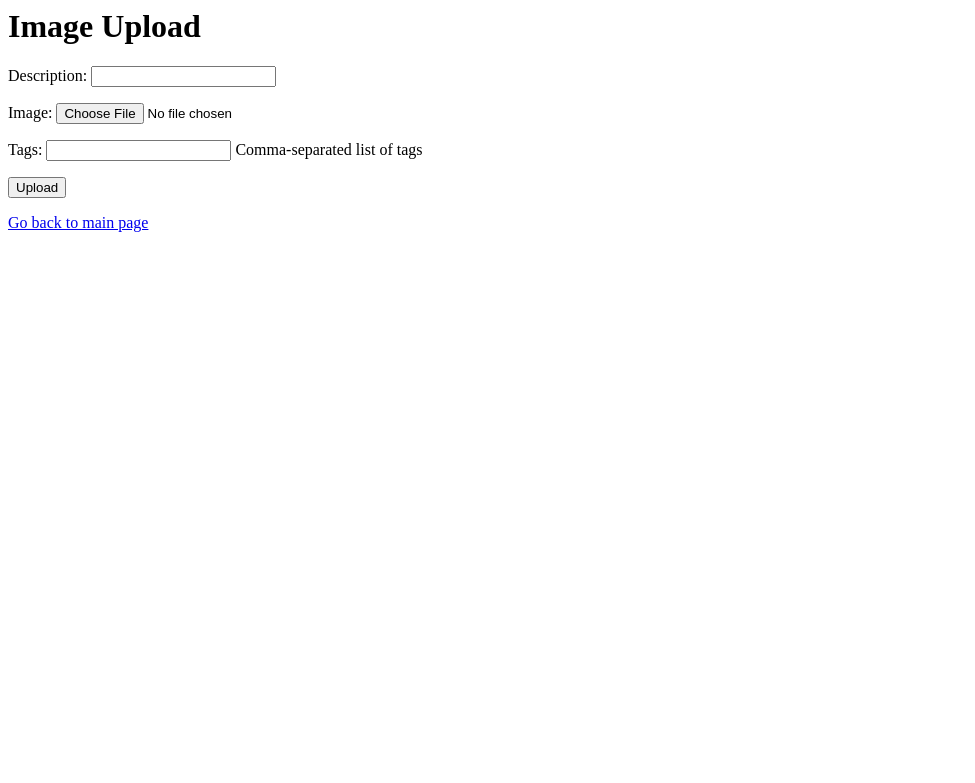
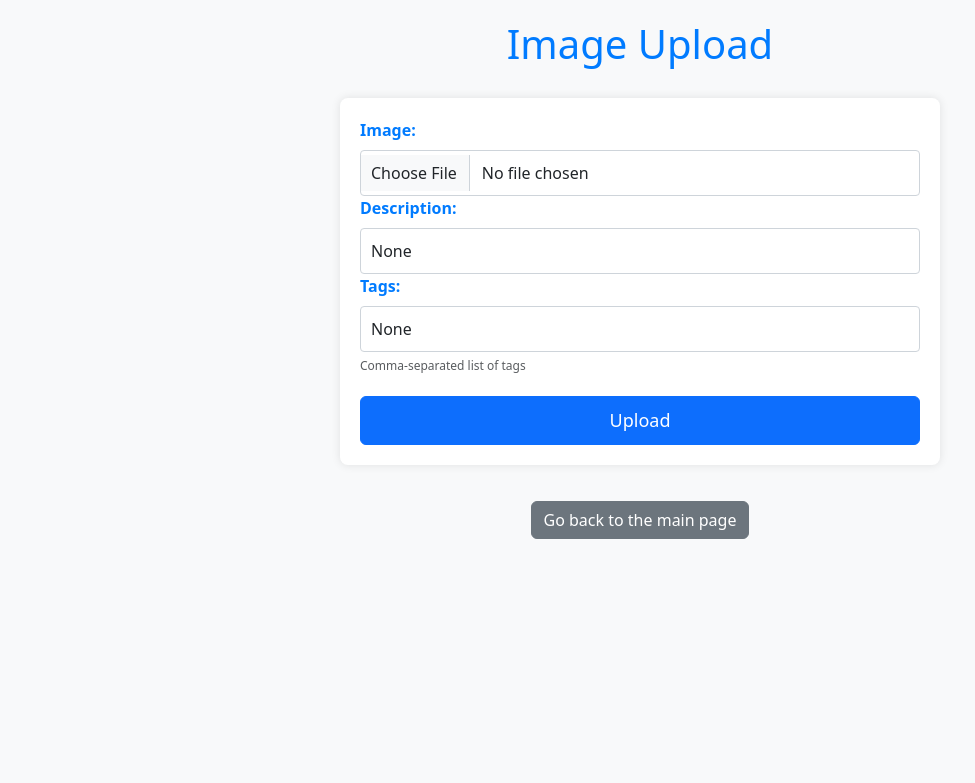
Before and after one commit to TecJoJo/DjangoGallerySite, a Django app: page /gallery/image_upload in a window 1280 px wide. Shown: the top 783 px of the page, without its empty margins (0-975 px from the left). Run offline with Django 4.2, Linux system fonts and the light colour scheme.

Commit message:
basic styling with bootstrap5 on gallery

```diff
--- a/mysite/gallery/forms.py
+++ b/mysite/gallery/forms.py
@@ -4,4 +4,4 @@ from .models import Post
 class UploadForm(forms.ModelForm):
     class Meta:
         model = Post
-        fields = ['description', 'image',"tags"]
+        fields = ['image','description',"tags"]
--- a/mysite/gallery/templates/gallery/upload.html
+++ b/mysite/gallery/templates/gallery/upload.html
@@ -1,8 +1,109 @@
-<h1>Image Upload</h1>
+{% comment %} <h1>Image Upload</h1>
 <form method = "post" enctype="multipart/form-data">
     {% csrf_token %}
-    {{ form.as_p }}
+    {{ form.as_table }}
     <button type="submit">Upload</button>
 </form>
 
-<p><a href="{% url 'gallery:display_images' %}">Go back to main page</a></p>
+<p><a href="{% url 'gallery:display_images' %}">Go back to main page</a></p> {% endcomment %}
+
+<!DOCTYPE html>
+<html lang="en">
+<head>
+    <meta charset="UTF-8">
+    <meta name="viewport" content="width=device-width, initial-scale=1, shrink-to-fit=no">
+    <link rel="stylesheet" href="https://cdn.jsdelivr.net/npm/bootstrap@5.3.0/dist/css/bootstrap.min.css">
+    <title>Image Upload</title>
+    <style>
+        body {
+            padding: 20px;
+            background-color: #f8f9fa;
+        }
+
+        h1 {
+            margin-bottom: 30px;
+            color: #007bff;
+        }
+
+        form {
+            max-width: 600px;
+            margin: auto;
+            background-color: #ffffff;
+            padding: 20px;
+            border-radius: 8px;
+            box-shadow: 0 0 10px rgba(0, 0, 0, 0.1);
+        }
+
+        .form-group {
+            margin-bottom: 20px;
+        }
+
+        /* Style the label */
+        .form-label {
+            color: #007bff;
+            font-weight: bold;
+        }
+
+        /* Style the input field */
+        .form-control {
+            width: 100%;
+            padding: 10px;
+            font-size: 16px;
+            border: 1px solid #ced4da;
+            border-radius: 4px;
+        }
+
+        /* Style error messages */
+        .alert-danger {
+            margin-top: 5px;
+        }
+
+        /* Style help text */
+        .text-muted {
+            font-size: 12px;
+        }
+
+        .btn-upload {
+            width: 100%;
+            padding: 10px;
+            font-size: 18px;
+        }
+
+        .btn-back {
+            margin-top: 20px;
+        }
+    </style>
+</head>
+<body>
+
+<div class="container">
+    <div class="row justify-content-center">
+        <div class="col-md-8">
+
+            <h1 class="text-center">Image Upload</h1>
+
+            <form method="post" enctype="multipart/form-data" novalidate>
+                {% csrf_token %}
+
+                <div class="form-group">
+                    {% for field in form %}
+
+                            <label for="{{ field.id_for_label }}" class="form-label">{{ field.label_tag }}</label>
+                            <input type="{{ field.field.widget.input_type }}" name="{{ field.name }}" class="form-control" id="{{ field.id_for_label }}" value="{{ field.value }}" {% if field.field.required %}required{% endif %}>
+
+                            <small class="text-muted">{{ field.help_text }}</small>
+
+                    {% endfor %}
+                </div>
+
+                <button type="submit" class="btn btn-primary btn-upload">Upload</button>
+            </form>
+
+            <p class="text-center mt-3"><a href="{% url 'gallery:display_images' %}" class="btn btn-secondary btn-back">Go back to the main page</a></p>
+
+        </div>
+    </div>
+</div>
+
+</body>
+</html>
--- a/mysite/mysite/settings.py
+++ b/mysite/mysite/settings.py
@@ -134,5 +134,5 @@ DEFAULT_AUTO_FIELD = 'django.db.models.BigAutoField'
 MEDIA_URL = '/media/'
 MEDIA_ROOT = os.path.join(BASE_DIR, 'media')
 
-LOGIN_REDIRECT_URL = 'home'
-LOGOUT_REDIRECT_URL = 'home'
+LOGIN_REDIRECT_URL = 'gallery:display_images'
+LOGOUT_REDIRECT_URL = 'gallery:display_images'
```
Also changed, not shown: mysite/gallery/templates/gallery/detail.html (+23 -12 lines), mysite/gallery/templates/gallery/index.html (+37 -22 lines), mysite/gallery/templates/gallery/success.html (+46 -3 lines), mysite/templates/base.html (+23 -4 lines), mysite/db.sqlite3.
